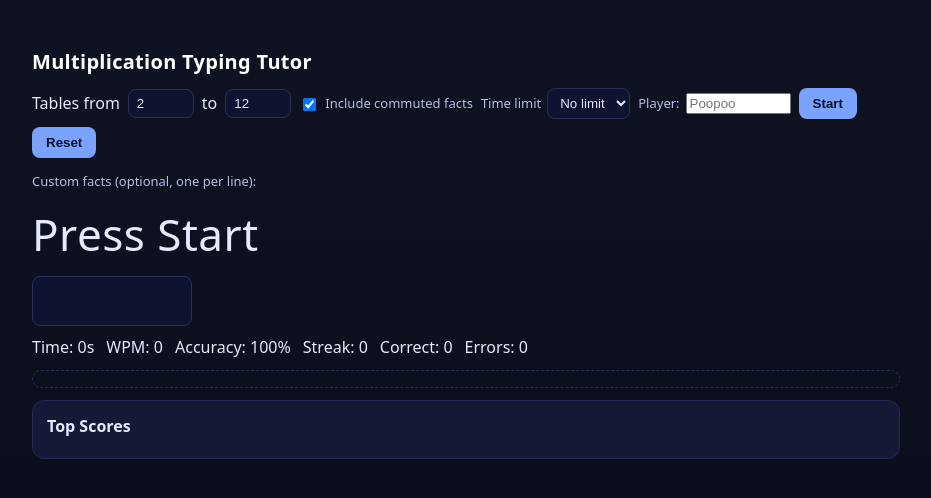
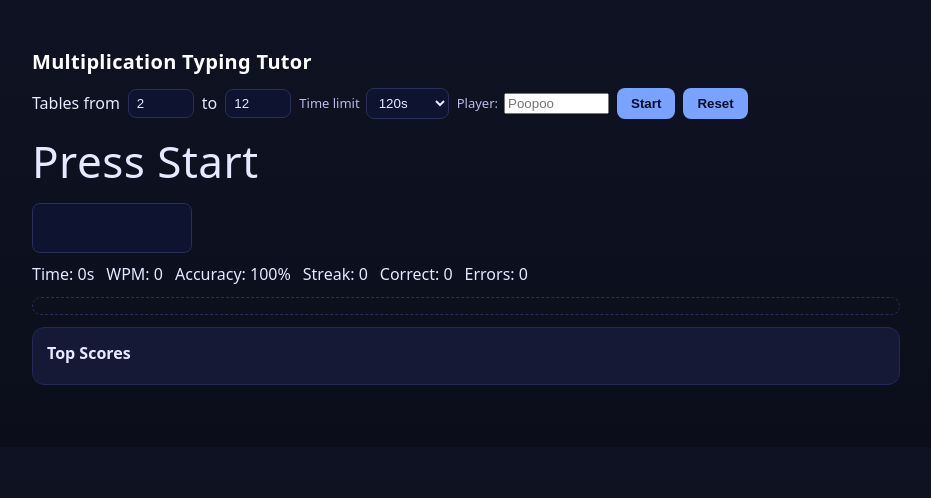
Before and after one commit to vrthra/games, a plain HTML site: page multiply.html in a window 1280 px wide. Shown: the whole page, without its empty margins (174-1105 px from the left). Drawn offline with Linux system fonts and the light colour scheme.

Commit message:
Update multiply.html

```diff
--- a/multiply.html
+++ b/multiply.html
@@ -46,14 +46,12 @@
 <div class="controls">
   Tables from <input id="minTable" type="number" min="1" max="20" value="2" />
   to <input id="maxTable" type="number" min="1" max="20" value="12" />
-  <label><input type="checkbox" id="commute" checked> Include commuted facts</label>
-
   <label>Time limit
     <select id="limit">
       <option value="0">No limit</option>
       <option value="30">30s</option>
       <option value="60">60s</option>
-      <option value="120">120s</option>
+      <option value="120" selected>120s</option>
     </select>
   </label>
 
@@ -64,11 +62,6 @@
   <button id="startBtn">Start</button>
   <button id="resetBtn">Reset</button>
 </div>
-
-<div class="controls">
-  <label>Custom facts (optional, one per line):</label><br>
-</div>
-
 
 <div id="board">
   <div id="question">Press Start</div>
@@ -115,7 +108,6 @@
     for(let a=lo;a<=hi;a++){
       for(let b=1;b<=12;b++){
         arr.push({a,b,prod:a*b});
-        if(commute.checked && a!==b) arr.push({a:b,b:a,prod:a*b});
       }
     }
     rngShuffle(arr);
```
